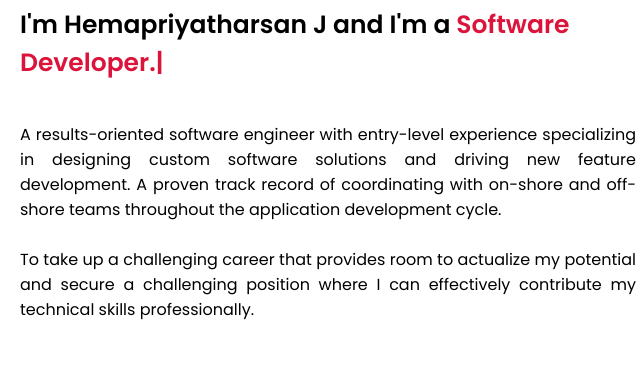
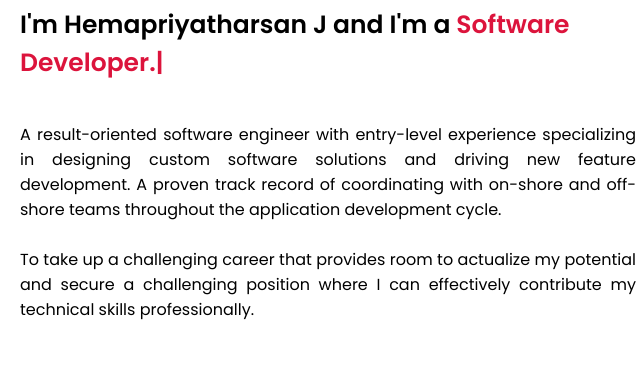
Before and after one commit to Hemapriyatharsan27/Portfolio-2024, a plain HTML site: page index.html in a window 1280 px wide. Shown: the part 1020-1389 px from the top of the page, 564-1204 px from the left. Drawn offline with nearby package versions, Linux system fonts and the light colour scheme.

Commit message:
Update index.html
Normal changes

```diff
--- a/index.html
+++ b/index.html
@@ -1,5 +1,4 @@
 <!DOCTYPE html>
-<!-- Created By CodingNepal -->
 <html lang="en">
 <head>
     <meta charset="UTF-8">
@@ -57,7 +56,7 @@
                 </div>
                 <div class="column right">
                     <div class="text">I'm Hemapriyatharsan J and I'm a <span class="typing-2"></span></div>
-                    <p>A results-oriented software engineer with entry-level experience specializing in designing custom software solutions
+                    <p>A result-oriented software engineer with entry-level experience specializing in designing custom software solutions
                         and driving new feature development. A proven track record of coordinating with on-shore and off-shore teams
                         throughout the application development cycle.<br> <br> To take up a challenging career that provides room to actualize
                         my potential and secure a challenging position where I can effectively contribute my technical skills professionally.</p>
```
